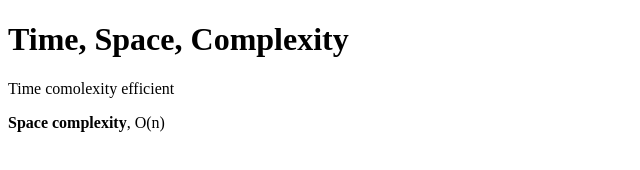
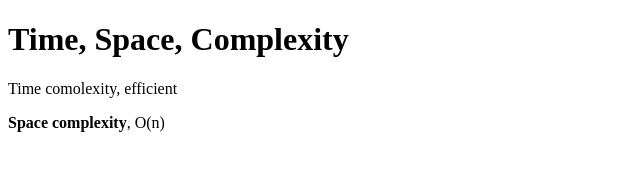
Before and after one commit to acciojob/time-and-space-complexity-thanosiam, a website: page main.html in a window 1280 px wide. Shown: the full height of the page, 0-640 px from the left. Drawn offline with Linux system fonts and the light colour scheme.

Commit message:
created a submission

```diff
--- a/main.html
+++ b/main.html
@@ -9,7 +9,7 @@
 
 <body>
 	<!-- the entire body must be written by student -->
-	<p>Time comolexity efficient</p>
+	<p>Time comolexity, efficient</p>
 	<p> <b>Space complexity</b>, O(n)</p>
     <script type="text/javascript" src="./script.js">
 </script>
```
